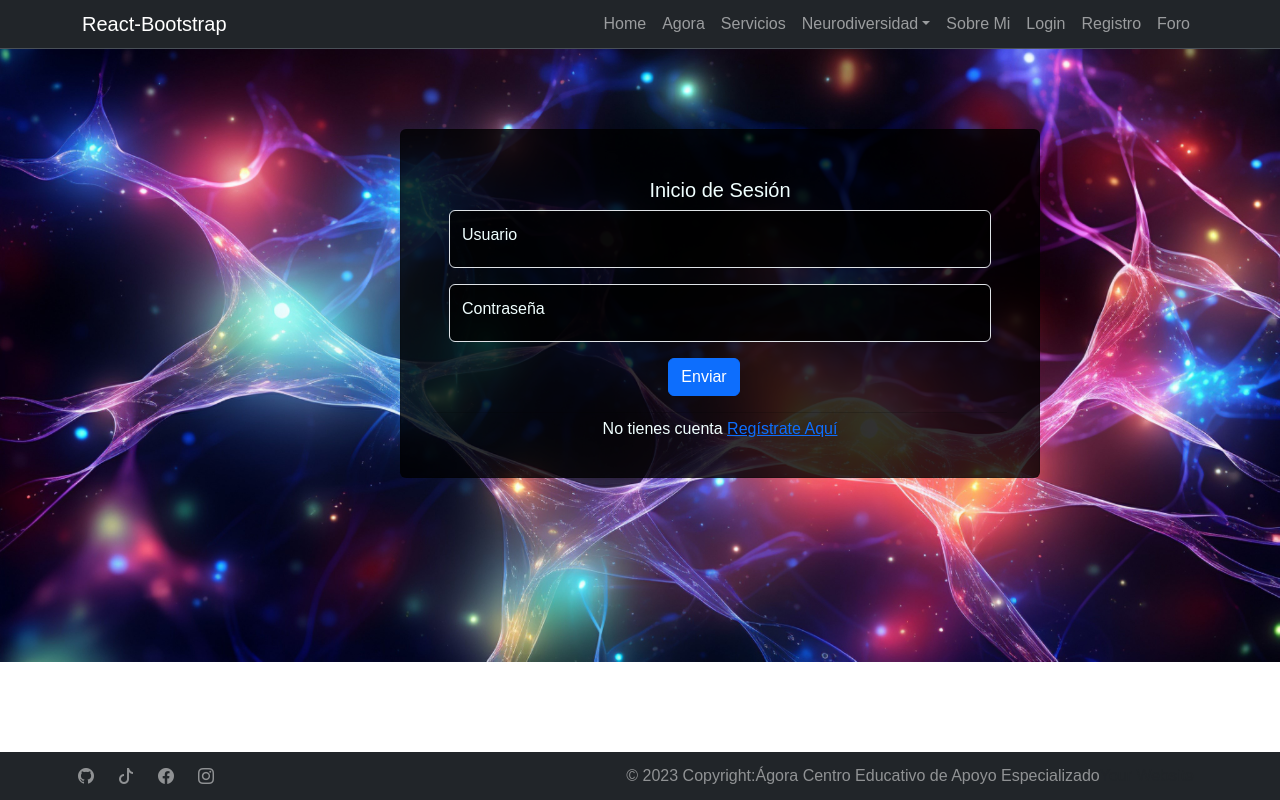
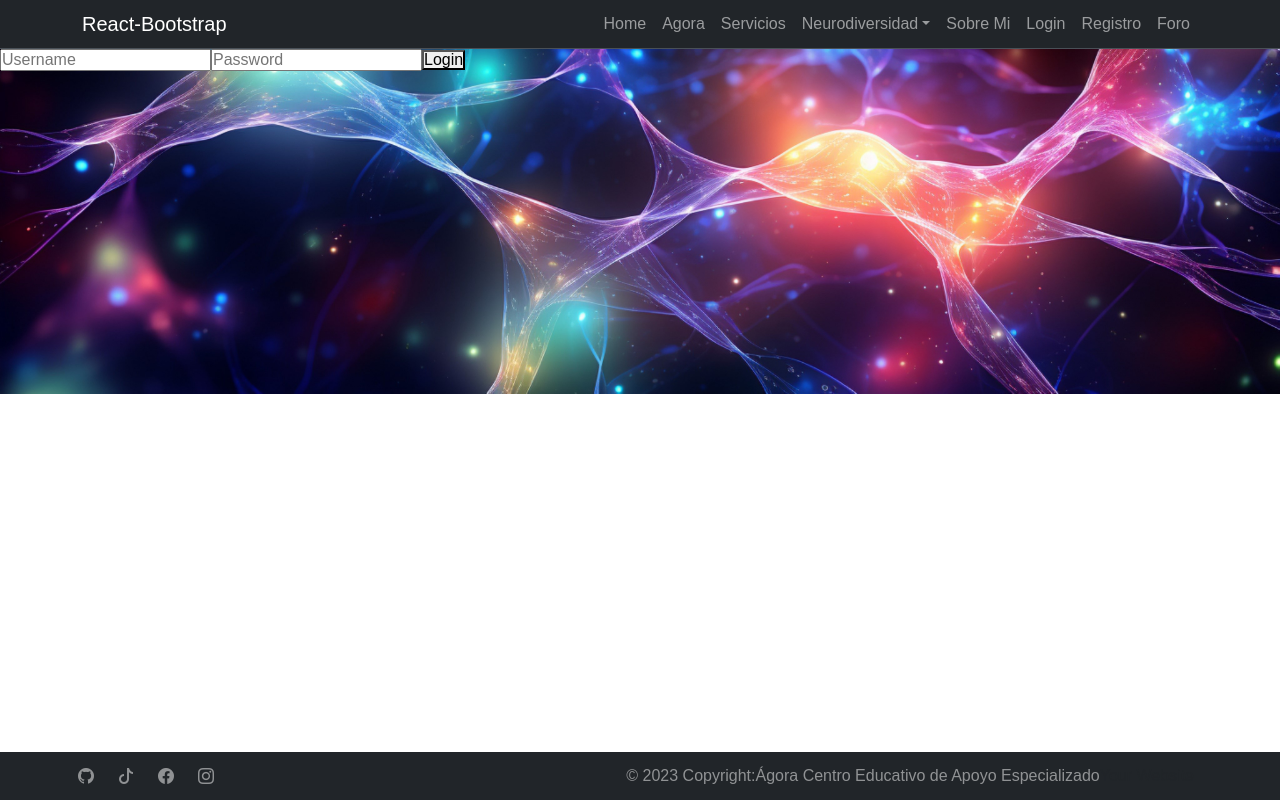
Before and after one commit to Stegonyrob/agora_Frontend, a React (Vite) app: page /Login in a window 1280 px wide. Built offline with nearby package versions, Linux system fonts and the light colour scheme; a web font is replaced by a local one.

Commit message:
Authorization was added, but it has not been tested yet because code is missing

```diff
--- a/src/assets/Components/Login/FormLogin.jsx
+++ /dev/null
@@ -1,66 +0,0 @@
-import axios from 'axios';
-import { useState } from 'react';
-import { useNavigate } from 'react-router-dom';
-
-import Button from 'react-bootstrap/Button';
-import Card from 'react-bootstrap/Card';
-import FloatingLabel from 'react-bootstrap/FloatingLabel';
-import Form from 'react-bootstrap/Form';
-
-function LoginForm() {
-  const [username, setUsername] = useState('');
-  const [password, setPassword] = useState('');
-  const navigate = useNavigate();
-
-  const login = async () => {
-    try {
-      const response = await axios.get('http://localhost:8080/api/v1/login', {
-        auth: {
-          username: username,
-          password: password,
-        }
-      });
-
-      console.log(response.data);
-
-      let redirectPath = '/';
-      if (response.data.role === 'ROLE_ADMIN') {
-        redirectPath = '/admin';
-      } else if (response.data.role === 'ROLE_USER') {
-        redirectPath = '/list';
-      }
-
-      navigate(redirectPath);
-    } catch (error) {
-      console.error('Error:', error);
-    }
-  };
-
-  return (
-    <Card className="text-center">
-      <Card.Body>
-        <Card.Title>Inicio de Sesión</Card.Title>
-        <FloatingLabel controlId="floatingInput" label="Usuario" className="mb-3">
-          <Form.Control
-            type="text"
-            placeholder="Usuario"
-            value={username}
-            onChange={(e) => setUsername(e.target.value)}
-          />
-        </FloatingLabel>
-        <FloatingLabel controlId="floatingPassword" label="Contraseña" className="mb-3">
-          <Form.Control
-            type="password"
-            placeholder="Contraseña"
-            value={password}
-            onChange={(e) => setPassword(e.target.value)}
-          />
-        </FloatingLabel>
-        <Button variant="primary" onClick={login}>Enviar</Button>
-      </Card.Body>
-      <Card.Footer className="text-center">No tienes cuenta <a href="/register">Regístrate Aquí</a></Card.Footer>
-    </Card>
-  );
-}
-
-export default LoginForm;
--- /dev/null
+++ b/src/assets/Components/Login/FormLogin.tsx
@@ -0,0 +1,44 @@
+import axios from 'axios';
+import React, { useState } from 'react';
+import { useDispatch } from 'react-redux';
+import { useNavigate } from 'react-router-dom';
+import { login } from '../../../stores/authSlice';
+
+const LoginForm: React.FC = () => {
+ const [username, setUsername] = useState('');
+ const [password, setPassword] = useState('');
+ const dispatch = useDispatch();
+ const navigate = useNavigate();
+
+ const handleSubmit = async (e: React.FormEvent) => {
+    e.preventDefault();
+    try {
+      const response = await axios.post('/api/login', { username, password });
+      dispatch(login(response.data.user));
+
+      navigate('/dashboard');
+    } catch (error) {
+      console.error('Error logging in', error);
+    }
+ };
+
+ return (
+    <form onSubmit={handleSubmit}>
+      <input
+        type="text"
+        value={username}
+        onChange={(e) => setUsername(e.target.value)}
+        placeholder="Username"
+      />
+      <input
+        type="password"
+        value={password}
+        onChange={(e) => setPassword(e.target.value)}
+        placeholder="Password"
+      />
+      <button type="submit">Login</button>
+    </form>
+ );
+};
+
+export default LoginForm;
--- /dev/null
+++ b/src/core/auth/IAuthUser.ts
@@ -0,0 +1,4 @@
+export interface IAuthUser {
+    username: string;
+    password: string;
+}
--- /dev/null
+++ b/src/core/auth/ILoggedInUser.ts
@@ -0,0 +1,6 @@
+
+export interface ILoggedInUser {
+    username: string
+    roles:string
+    isAuthenticated: boolean
+}
--- /dev/null
+++ b/src/stores/authSlice.ts
@@ -0,0 +1,30 @@
+import { createSlice, PayloadAction } from '@reduxjs/toolkit';
+
+interface AuthState {
+ user: null | { username: string };
+ isAuthenticated: boolean;
+}
+
+const initialState: AuthState = {
+ user: null,
+ isAuthenticated: false,
+};
+
+const authSlice = createSlice({
+ name: 'auth',
+ initialState,
+ reducers: {
+    login: (state, action: PayloadAction<{ username: string }>) => {
+      state.user = action.payload;
+      state.isAuthenticated = true;
+    },
+    logout: (state) => {
+      state.user = null;
+      state.isAuthenticated = false;
+    },
+ },
+});
+
+export const { login, logout } = authSlice.actions;
+
+export default authSlice.reducer;
--- a/vite.config.js
+++ b/vite.config.js
@@ -1,7 +1,16 @@
+import react from '@vitejs/plugin-react-swc'
+import { fileURLToPath, URL } from 'node:url'
 import { defineConfig } from 'vite'
-import react from '@vitejs/plugin-react-swc'
+
+
+
 
 // https://vitejs.dev/config/
 export default defineConfig({
   plugins: [react()],
+  resolve: {
+    alias: {
+      '@': fileURLToPath(new URL('./src', import.meta.url))
+    }
+  }
 })
```
Also changed, not shown: env.d.ts (added, +13 -0 lines), src/core/auth/AuthRepository.ts (added, +28 -0 lines), src/core/auth/AuthService.ts (added, +25 -0 lines), src/stores/index.ts (added, +8 -0 lines), 1 other file (tests, documents, lock files or other folders).
